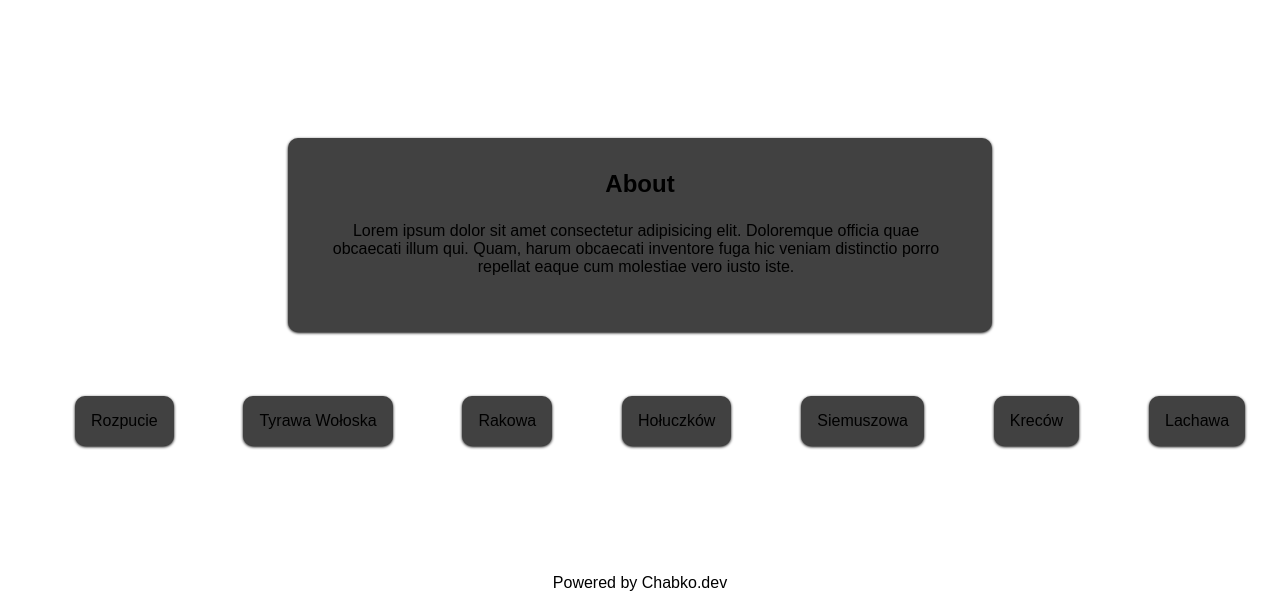
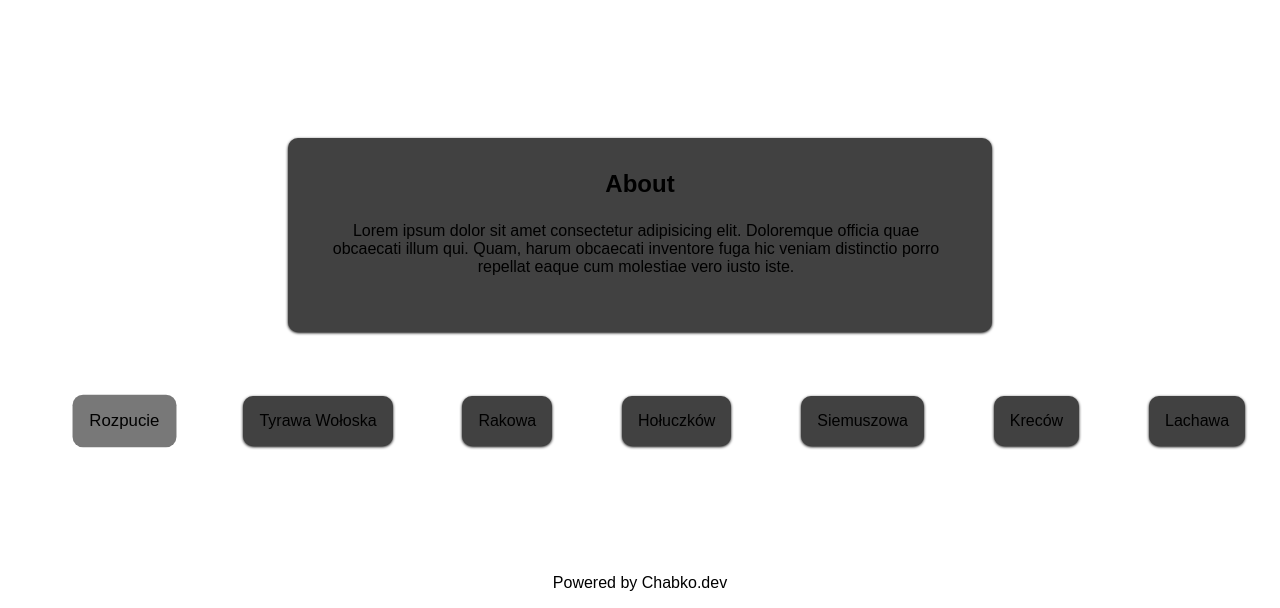
Before and after one commit to ElaChabko/ExampleProject, a plain HTML site: page index.html in a window 1280 px wide. In both pictures the pointer is over the item "Rozpucie". Shown: the part 392-1000 px from the top of the page. Drawn offline with Linux system fonts and the light colour scheme.

Commit message:
added hover effect on #villages ul li

```diff
--- a/styles.css
+++ b/styles.css
@@ -80,6 +80,13 @@ header h1 {
     box-shadow: 0px 1px 3px black;
     cursor: pointer;
 }
+#villages ul li:hover {
+    background-color: rgb(120, 120, 120);
+    box-shadow: 0px 1px 3px white;
+    transform: scale(1.05);
+}
+
+
 
 footer {
     padding-top: 3rem;
```
